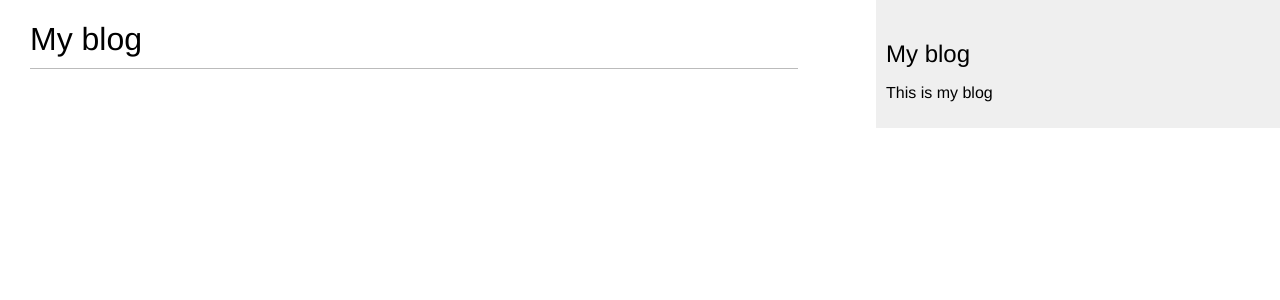
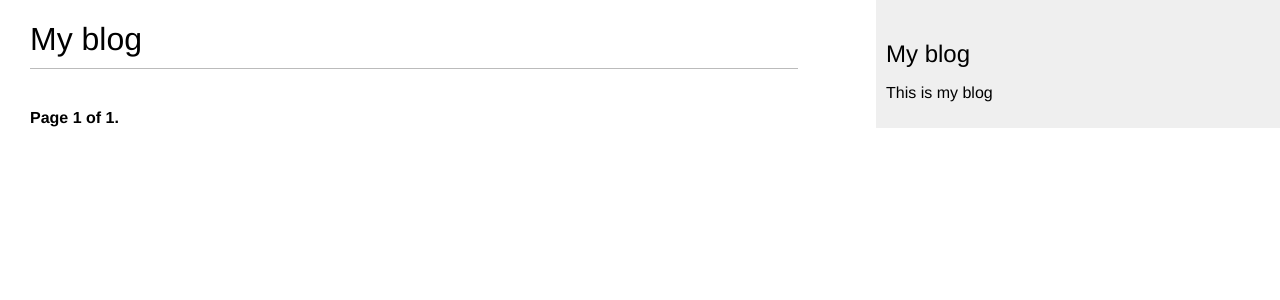
Before and after one commit to kvrasuli/blog, a Django app: page /blog/ in a window 1280 px wide. Shown: the top 300 px of the page. Run offline with Django 3.2, Linux system fonts and the light colour scheme; data that the repository does not hold is empty.

Commit message:
Class-based view for list and pagination added

```diff
--- a/myblog/templates/blog/post/list.html
+++ b/myblog/templates/blog/post/list.html
@@ -2,9 +2,10 @@
 {% block title %}My blog{% endblock %}
 {% block content %}
     <h1>My blog</h1>
-    {% for post in posts%}
+    {% for post in posts %}
         <h2><a href="{{ post.get_absolute_url }}">{{ post.title }}</a></h2>
         <p class="date">Published {{ post.publish }} by {{ post.author }}</p>
         {{ post.body|truncatewords:30|linebreaks }}
     {% endfor %}
+    {% include "pagination.html" with page=page_obj %}
 {% endblock %}
--- /dev/null
+++ b/myblog/templates/pagination.html
@@ -0,0 +1,13 @@
+<div class="pagination">
+    <span class="step-links">
+        {% if page.has_previous %}
+            <a href="?page={{page.previous_page_number}}">Previous</a>
+        {% endif %}
+        <span class="current">
+            Page {{ page.number }} of {{ page.paginator.num_pages }}.
+        </span>
+        {% if page.has_next %}
+            <a href="?page={{ page.next_page_number }}">Next</a>
+        {% endif %}
+    </span>
+</div>
--- a/myblog/urls.py
+++ b/myblog/urls.py
@@ -5,6 +5,7 @@ app_name = 'myblog'
 
 urlpatterns = [
     # post views
-    path('', views.post_list, name='post_list'),
+    # path('', views.post_list, name='post_list'),
+    path('', views.PostListView.as_view(), name='post_list'),
     path('<int:year>/<int:month>/<int:day>/<slug:post>/', views.post_detail, name='post_detail'),
 ]
--- a/myblog/views.py
+++ b/myblog/views.py
@@ -1,10 +1,27 @@
 from django.shortcuts import render, get_object_or_404
 from .models import Post
+from django.core.paginator import Paginator, EmptyPage, PageNotAnInteger
+from django.views.generic import ListView
+
+
+class PostListView(ListView):
+    queryset = Post.published.all()
+    context_object_name = 'posts'
+    paginate_by = 3
+    template_name = 'blog/post/list.html'
 
 
 def post_list(request):
-    posts = Post.published.all()
-    return render(request, 'blog/post/list.html', {'posts': posts})
+    object_list = Post.published.all()
+    paginator = Paginator(object_list, 3)
+    page = request.GET.get('page')  # current page number
+    try:
+        posts = paginator.page(page)  # list of objects on the current page
+    except PageNotAnInteger:
+        posts = paginator.page(1)
+    except EmptyPage:
+        posts = paginator.page(paginator.num_pages)
+    return render(request, 'blog/post/list.html', {'page': page, 'posts': posts})
 
 
 def post_detail(request, year, month, day, post):
```
